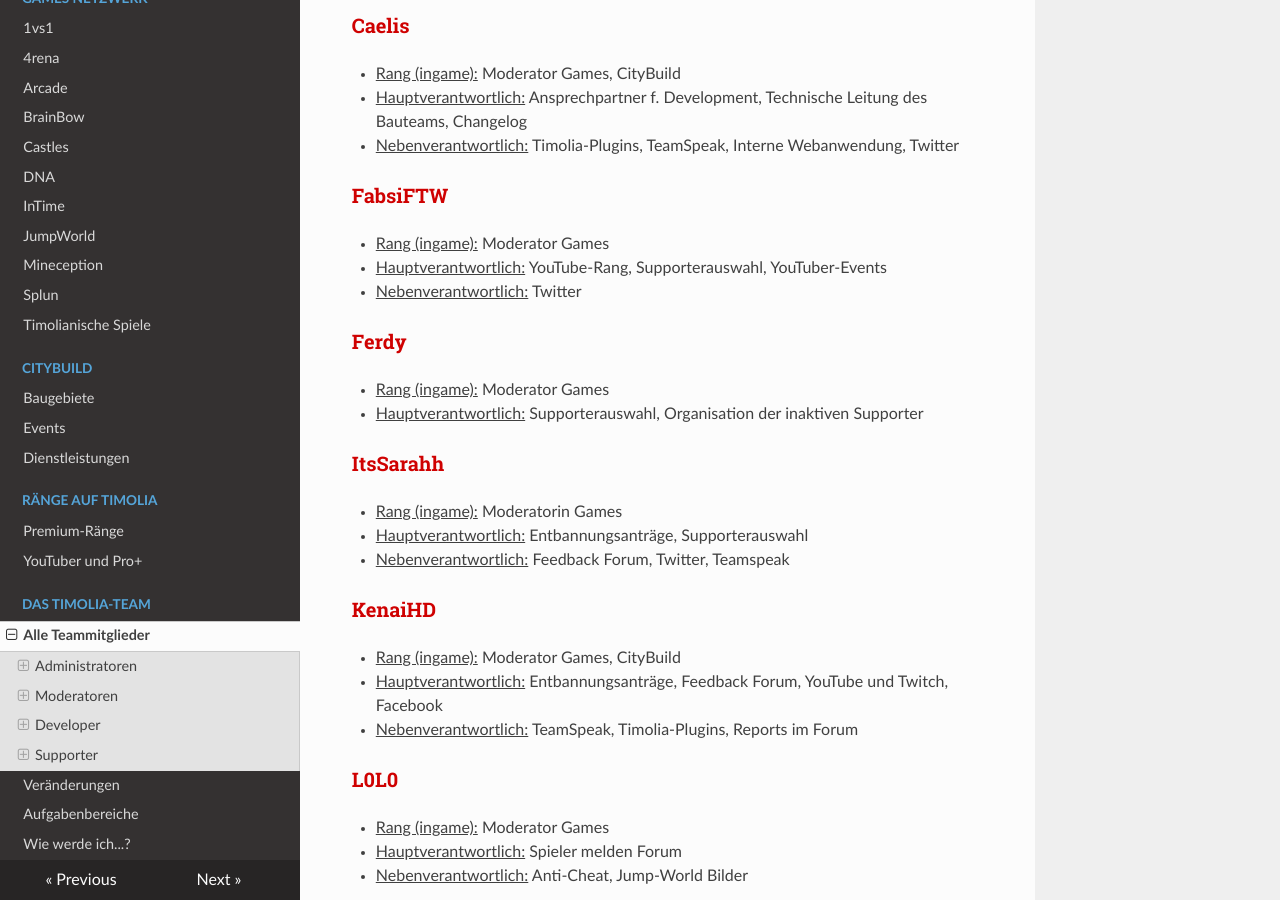
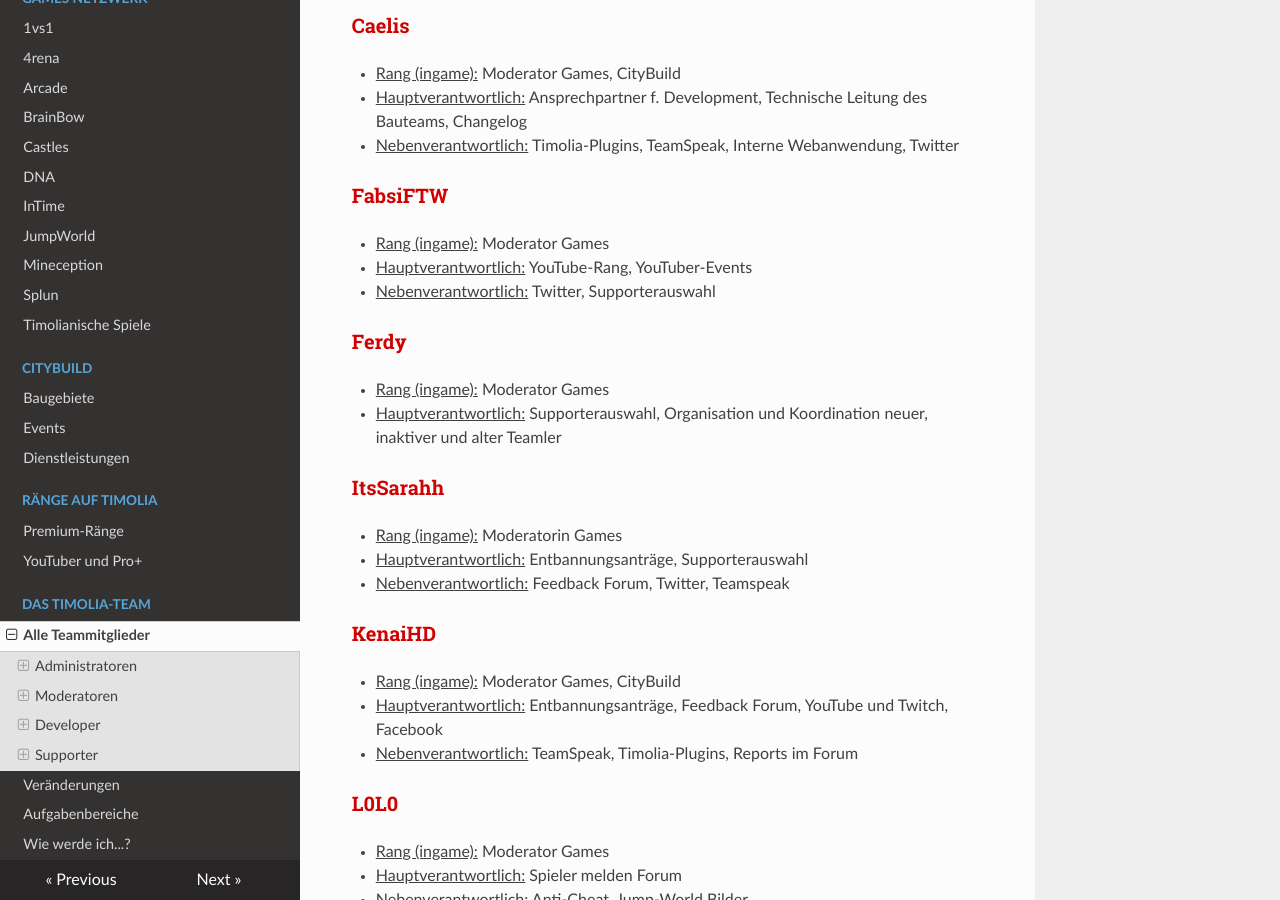
Before and after one commit to TimoliaDE/HowTo, an MkDocs documentation site: the page built from docs/team/members.md, in a window 1280 px wide and 900 px high, scrolled down 1182 px. Built offline with MkDocs 1.6.1, drawn with Linux system fonts in a browser that asks for light colours; nearby versions of some CDN libraries; old or Windows-style settings are respelled for this version of MkDocs.

Commit message:
Fabsi NV Supporterauswahl Ferdy HV Organisation und Koordination neuer, inaktiver und alter Teamler

```diff
--- a/docs/team/members.md
+++ b/docs/team/members.md
@@ -40,12 +40,12 @@ Moderatoren kümmern sich um das reibungslose Spielererlebnis der verschiedenen
 
 ###<strong><span style="color:#CF0101">FabsiFTW</span></strong>
 - <u>Rang (ingame):</u> Moderator Games
-- <u>Hauptverantwortlich:</u> YouTube-Rang, Supporterauswahl, YouTuber-Events
-- <u>Nebenverantwortlich:</u> Twitter
+- <u>Hauptverantwortlich:</u> YouTube-Rang, YouTuber-Events
+- <u>Nebenverantwortlich:</u> Twitter, Supporterauswahl
 
 ###<strong><span style="color:#CF0101">Ferdy</span></strong>
 - <u>Rang (ingame):</u> Moderator Games
-- <u>Hauptverantwortlich:</u> Supporterauswahl, Organisation der inaktiven Supporter
+- <u>Hauptverantwortlich:</u> Supporterauswahl, Organisation und Koordination neuer, inaktiver und alter Teamler
 
 ###<strong><span style="color:#CF0101">ItsSarahh</span></strong>
 - <u>Rang (ingame):</u> Moderatorin Games
```
